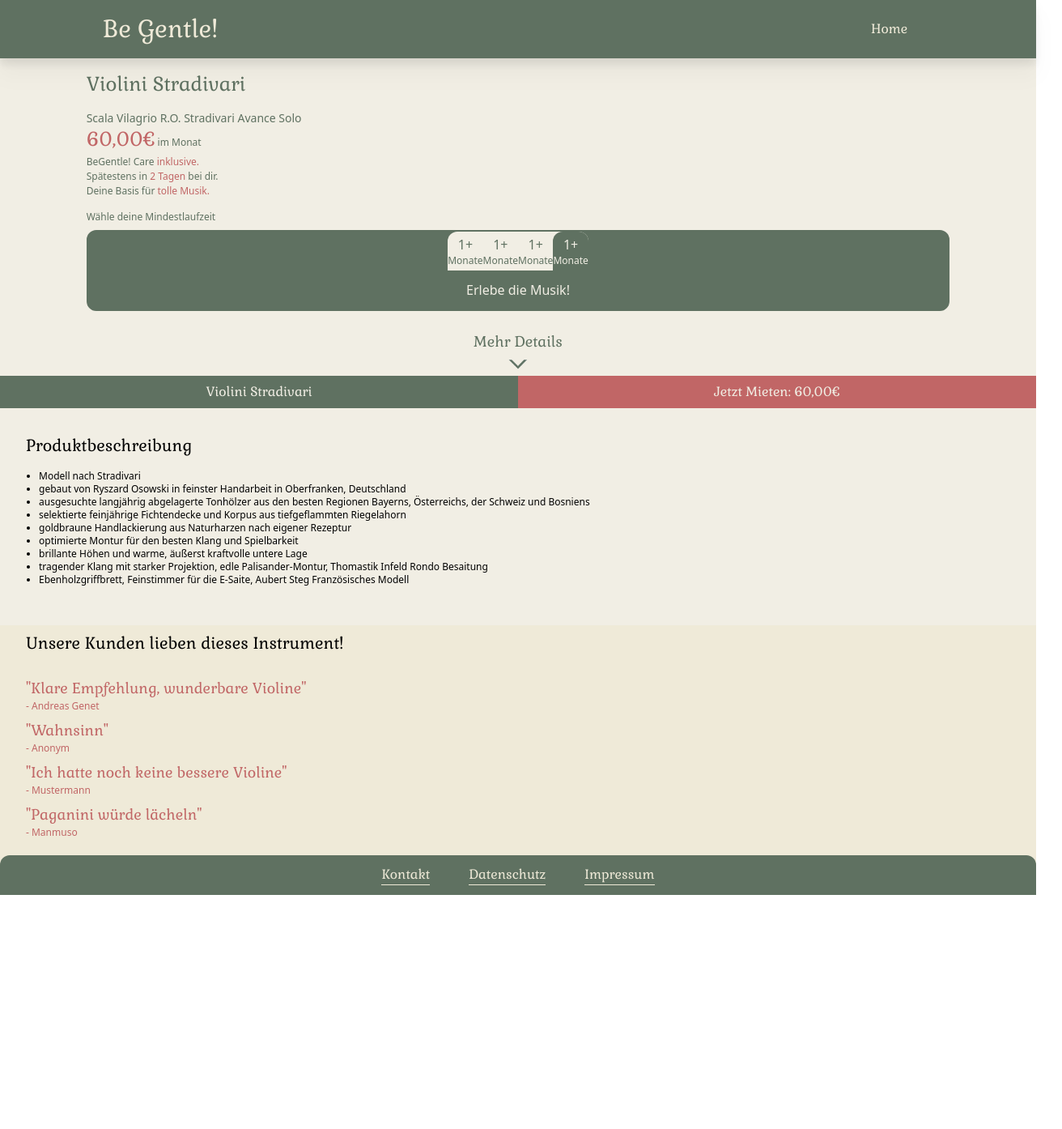
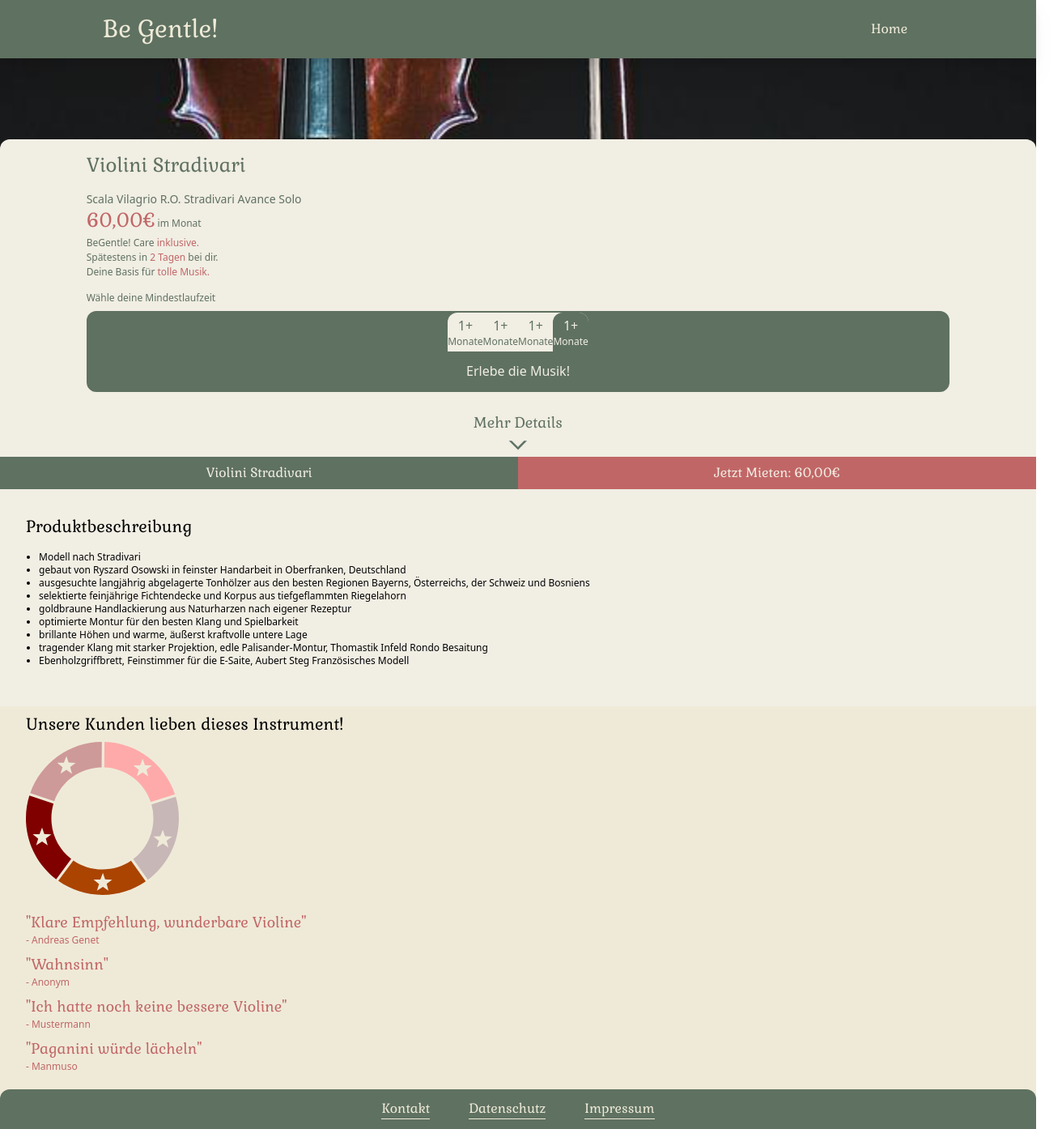
Before and after one commit to maxlautenbach/BeGentle, a Next.js app: page /moredetails in a window 1280 px wide. Shown: the whole page at 81% size, 1312 px wide, since content can reach past the window. Before the commit the page ends 1105 px from the top, so only its background shows below. Built offline with nearby package versions, Linux system fonts and the light colour scheme.

Commit message:
rumprobieren und svg

```diff
--- /dev/null
+++ b/components/reviewSVG.jsx
@@ -0,0 +1,68 @@
+import * as React from "react"
+
+function SvgComponent(props) {
+  return (
+    <svg
+      width="50mm"
+      height="50mm"
+      viewBox="0 0 150.18929 150.18308"
+      xmlSpace="preserve"
+      xmlns="http://www.w3.org/2000/svg"
+      {...props}
+    >
+      <path
+        d="M77.156.023l-.22 25.007c21.35.759 39.156 14.66 45.634 33.928l23.79-7.5C136.614 22.253 109.342.9 77.156.024zM114.68 16.51l2.138 6.364 6.951.371-5.392 4 1.795 6.726-5.47-3.893-5.842 3.786 2.011-6.405-5.406-4.386 6.714-.067z"
+        color="#000"
+        fill="#faa"
+        fillOpacity={1}
+        stroke="none"
+        strokeOpacity={1}
+      />
+      <path
+        d="M147.138 53.94l-23.805 7.503a50.682 50.682 0 011.856 13.644c0 16.42-7.765 30.909-19.848 40.026l14.436 20.243c18.427-13.714 30.412-35.65 30.412-60.269a74.58 74.58 0 00-3.051-21.147zm-12.699 32.248l2.138 6.364 6.952.371-5.393 4 1.796 6.726-5.47-3.892-5.842 3.786 2.01-6.406-5.405-4.386 6.714-.067z"
+        color="#000"
+        fill="#c8b7b7"
+        fillOpacity={1}
+        stroke="none"
+        strokeOpacity={1}
+      />
+      <path
+        d="M46.588 116.367l-14.796 19.992c12.255 8.699 27.206 13.824 43.304 13.824 15.779 0 30.452-4.927 42.569-13.314l-14.437-20.244c-8.002 5.408-17.676 8.558-28.132 8.558-10.62 0-20.433-3.252-28.508-8.816zm29.01 12.257l2.137 6.365 6.952.37-5.393 4 1.796 6.727-5.47-3.893-5.843 3.786 2.012-6.406-5.406-4.385 6.713-.067z"
+        color="#000"
+        fill="#a40"
+        fillOpacity={1}
+        stroke="none"
+        strokeOpacity={1}
+      />
+      <path
+        d="M3.421 52.71A74.557 74.557 0 000 75.087c0 24.3 11.678 45.982 29.7 59.728l14.787-19.98C32.61 105.704 25 91.343 25 75.088c0-5.033.733-9.883 2.092-14.454zm12.46 31.398l2.138 6.364 6.951.371-5.392 4 1.795 6.726-5.47-3.892-5.842 3.786 2.011-6.406-5.406-4.386 6.714-.067z"
+        color="#000"
+        fill="maroon"
+        fillOpacity={1}
+        stroke="none"
+        strokeOpacity={1}
+      />
+      <path
+        d="M74.556 0C42.16.231 14.496 21.207 4.248 50.246l23.65 7.915c6.811-19.174 24.907-32.843 46.438-33.158zM39.801 13.909l2.138 6.364 6.951.37-5.392 4.001 1.795 6.726-5.47-3.893-5.842 3.786 2.011-6.405-5.406-4.386 6.714-.067z"
+        color="#000"
+        fill="#ce9999"
+        fillOpacity={1}
+        stroke="none"
+        strokeOpacity={1}
+      />
+      <path
+        d="M39.939 188.461L5.512 162.24l35.577 24.64 14.3-40.846-12.44 41.45 43.265.978-43.265.978 12.44 41.45-14.3-40.845-35.577 24.64z"
+        transform="translate(-30.461 -13.76)"
+        opacity={1}
+        fill="#ce9999"
+        fillOpacity={0}
+        stroke="none"
+        strokeWidth={2.5}
+        strokeDasharray="none"
+        strokeOpacity={1}
+      />
+    </svg>
+  )
+}
+
+export default SvgComponent
--- a/next.config.js
+++ b/next.config.js
@@ -1,6 +1,15 @@
 /** @type {import('next').NextConfig} */
-const nextConfig = {
-  reactStrictMode: true,
-}
+//const nextConfig = {
+//  reactStrictMode: true,
+//}
 
-module.exports = nextConfig
+module.exports = {
+  webpack(config) {
+    config.module.rules.push({
+      test: /\.svg$/,
+      use: ["@svgr/webpack"]
+    });
+
+    return config;
+  }
+};
--- a/package.json
+++ b/package.json
@@ -18,6 +18,7 @@
     "tailwindcss": "^3.0.24"
   },
   "devDependencies": {
+    "@svgr/webpack": "^6.2.1",
     "eslint": "8.16.0",
     "eslint-config-next": "12.1.6",
     "eslint-config-prettier": "^8.5.0",
--- a/pages/moredetails.jsx
+++ b/pages/moredetails.jsx
@@ -3,6 +3,7 @@
 import Header from '../components/header'
 import Head from 'next/head'
 import Link from 'next/link'
+import ReviewSVG from '../components/reviewSVG'
 
 
 const moredetails = () => {
@@ -16,19 +17,24 @@
         <Header />
 
         <div
-            className="w-screen bg-cl4 grid grid-cols-1 gap-0 place-items-center"
+            className="w-screen grid grid-cols-1 gap-0 place-items-center"
             id="page-content">
-                <div className="z-1 w-screen max-h-6 relative">
-                    <Image
-                        src={'/detailViolin.png'}
-                        alt="Hier ist ein Bild"
+
+            <div className="-z-10 overflow-hidden h-max w-max bg-gradient-to-b from-black to-white bg-cover">
+                        <Image
+                        src="/detailViolin.png"
+                        alt=""
                         layout="fill"
-                        className="-z-11"
+                        className="-z-10"
                         objectFit="cover"
-                        objectPosition="center"
-                    />
-            </div>
-                <div className="z-1 w-full bg-cl4 rounded-t-xl grid grid-cols-1  place-items-center" >
+                        objectpostion="center"
+                        />
+                    </div>
+
+                    <div className='min-h-screen h-screen flex flex-col'>
+                    <div className='h-1/2'></div>
+                    <div className="z-1 w-full h-max bg-cl4 rounded-t-xl grid grid-cols-1  place-items-center" >
+
                     <div className="w-5/6 max-w-7xl font-gabriela text-2xl text-cl1 py-4">
                         Violini Stradivari
                     </div>
@@ -114,11 +120,16 @@
                             <li>Ebenholzgriffbrett, Feinstimmer für die E-Saite, Aubert Steg Französisches Modell</li>
                         </ul>
                     </div>
+                    </div>
+
                 </div>
             </div>
              <div className='bg-cl2 border-t-3 border-cl1 w-screen '>
                 <div className='w-5/6 max-w-7xl text-xl pl-8 pr-2'>
                     <p className='py-2 font-gabriela'>Unsere Kunden lieben dieses Instrument!</p>
+                    <div className='w-screen place-content-center'>
+                        <ReviewSVG/>
+                    </div>
                     <div className='text-cl5 pt-5 pb-1'>
                         <p className='text-lg font-gabriela'>{'"Klare Empfehlung, wunderbare Violine"'}</p>
                         <p className='text-xs '>- Andreas Genet</p>
@@ -135,6 +146,7 @@
                         <p className='text-lg font-gabriela'>{'"Paganini würde lächeln"'}</p>
                         <p className='text-xs'>- Manmuso</p>
                     </div>
+
                 </div>
 
 
--- /dev/null
+++ b/pages/test.js
@@ -0,0 +1,12 @@
+import ReviewSVG from '../components/reviewSVG'
+
+const test = () => {
+    return (
+        <div>
+            Hallo, das ist eine Test-Seite.
+            <ReviewSVG/>
+        </div>
+    )
+  }
+
+  export default test
```
Also changed, not shown: public/Bewertung.svg (added), 1 other file (tests, documents, lock files or other folders).
